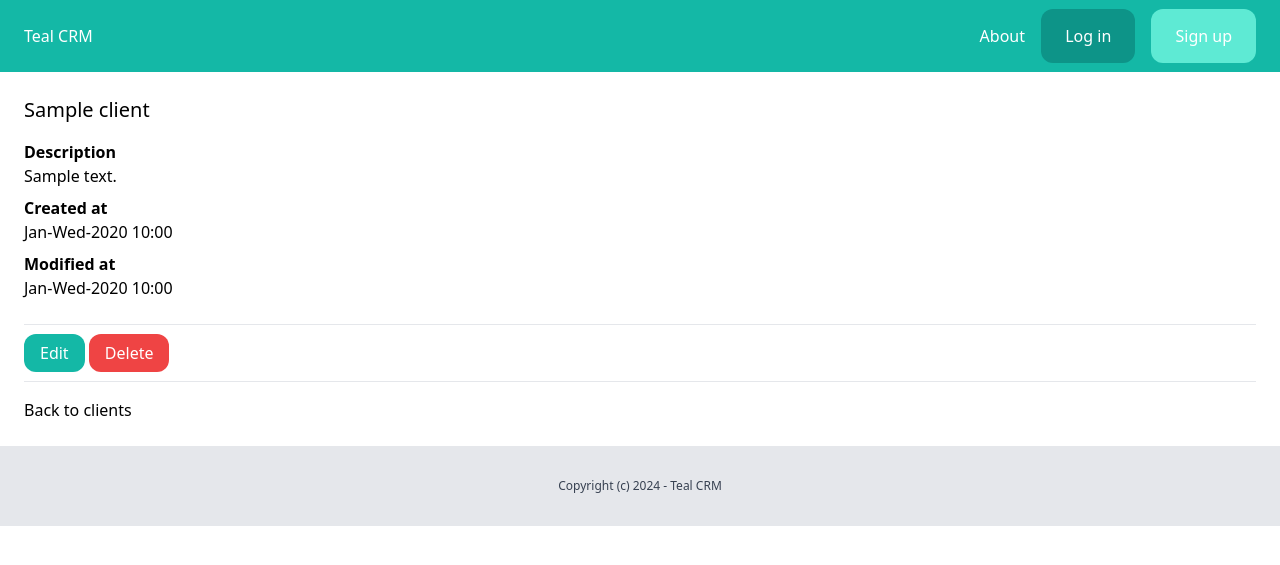
After one commit to MrJayKay/client-resource-manager, a Django app: template tealcrm/client/templates/client/clients_detail.html in a window 1280 px wide. The commit adds this page. Shown: the top 565 px of the page. Run offline with Django 5.2, Linux system fonts and the light colour scheme; the template is opened without the code that fills it: most values are stand-ins (such as "Sample title", 1, 10 or a date in 2020); some libraries are stand-ins or nearby versions.

Commit message:
added clients details page

```diff
--- /dev/null
+++ b/tealcrm/client/templates/client/clients_detail.html
@@ -0,0 +1,29 @@
+{% extends 'core/base.html' %}
+
+{% block title %}{{ client.name }}{% endblock %}
+
+{% block content %}
+<div class="px-6 py-6">
+    <h1 class="mb-4 text-xl">{{ client.name }}</h1>
+
+    {% if client.description %}
+    <p class="font-semibold">Description</p>
+    <p class="mb-2">{{ client.description }}</p>
+    {% endif %}
+
+    <p class="font-semibold">Created at</p>
+    <p class="mb-2">{{ client.created_at|date:"M-D-Y H:i" }}</p>
+
+    <p class="font-semibold">Modified at</p>
+    <p class="mb-6">{{ client.modified_at|date:"M-D-Y H:i" }}</p>
+
+    <hr class="my-4">
+
+    <a href="#" class="py-2 px-4 rounded-xl bg-teal-500 text-white">Edit</a>
+    <a href="#" class="py-2 px-4 rounded-xl bg-red-500 text-white">Delete</a>
+
+    <hr class="my-4">
+
+    <a href="{% url 'clients_list' %}">Back to clients</a>
+</div>
+{% endblock %}
--- a/tealcrm/client/templates/client/clients_list.html
+++ b/tealcrm/client/templates/client/clients_list.html
@@ -16,7 +16,7 @@
             {% for client in clients %}
                 <div class="flex justify-between">
                     <p class="px-2 py-2 w-full {% cycle 'bg-gray-100' '' %}">
-                        <a href="#">{{ client.name }}</a>
+                        <a href="{% url 'clients_detail' client.id %}">{{ client.name }}</a>
                     </p>
                 </div>
             {% endfor %}
--- a/tealcrm/client/urls.py
+++ b/tealcrm/client/urls.py
@@ -4,4 +4,5 @@ from . import views
 
 urlpatterns = [
     path('', views.clients_list, name='clients_list'),
+    path('<int:pk>/', views.clients_detail, name='clients_detail'),
 ]
--- a/todo.txt
+++ b/todo.txt
@@ -21,7 +21,7 @@ To Do List
 #DONE    - detials for leads
 #DONE - change and delete leads
 #DONE - convert leads to clients
-- show a list of clients
+#DONE - show a list of clients
 - client detail page
 - create and delete clients
 - add teams
```
Also changed, not shown: tealcrm/client/views.py (+9 -1 lines).
